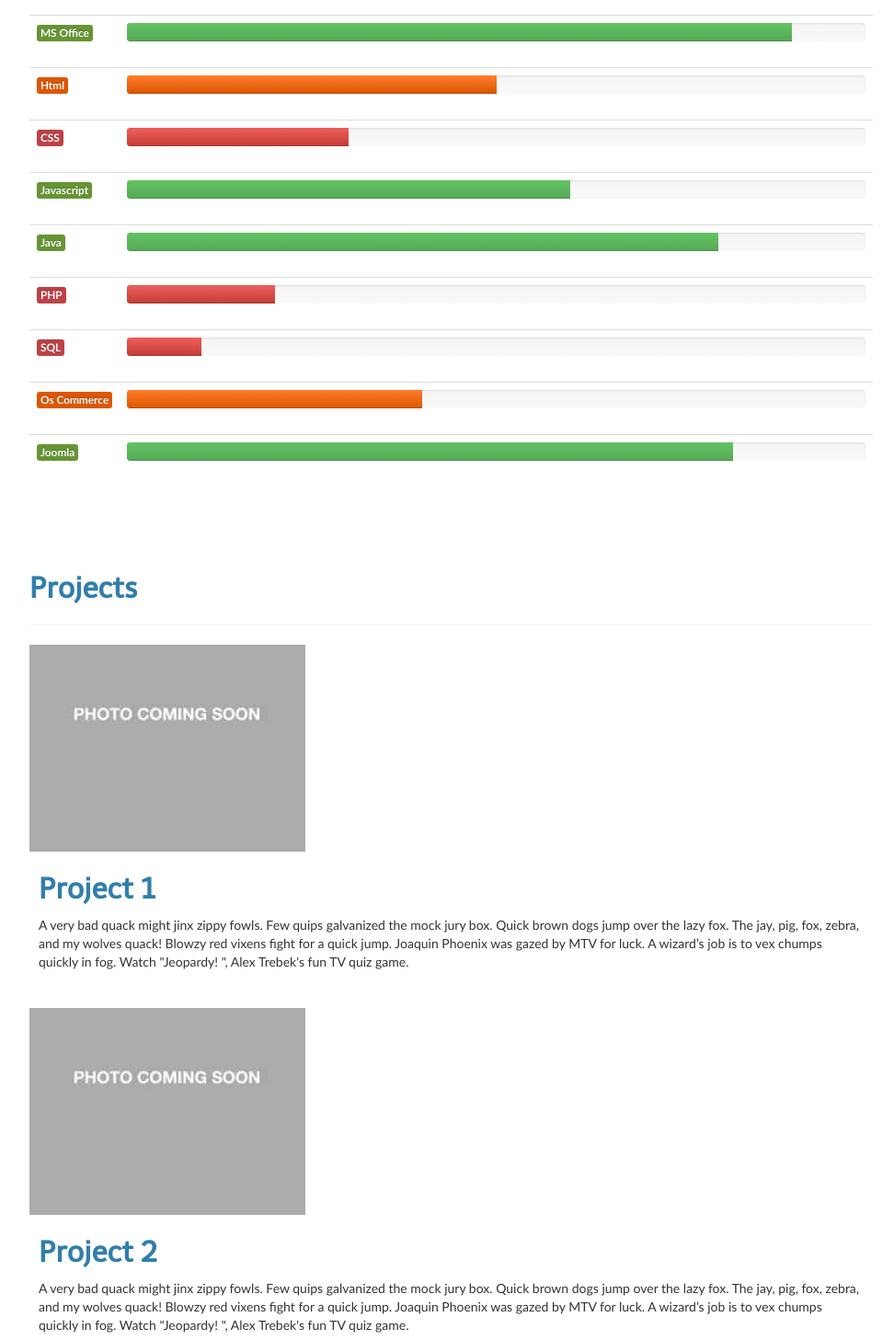
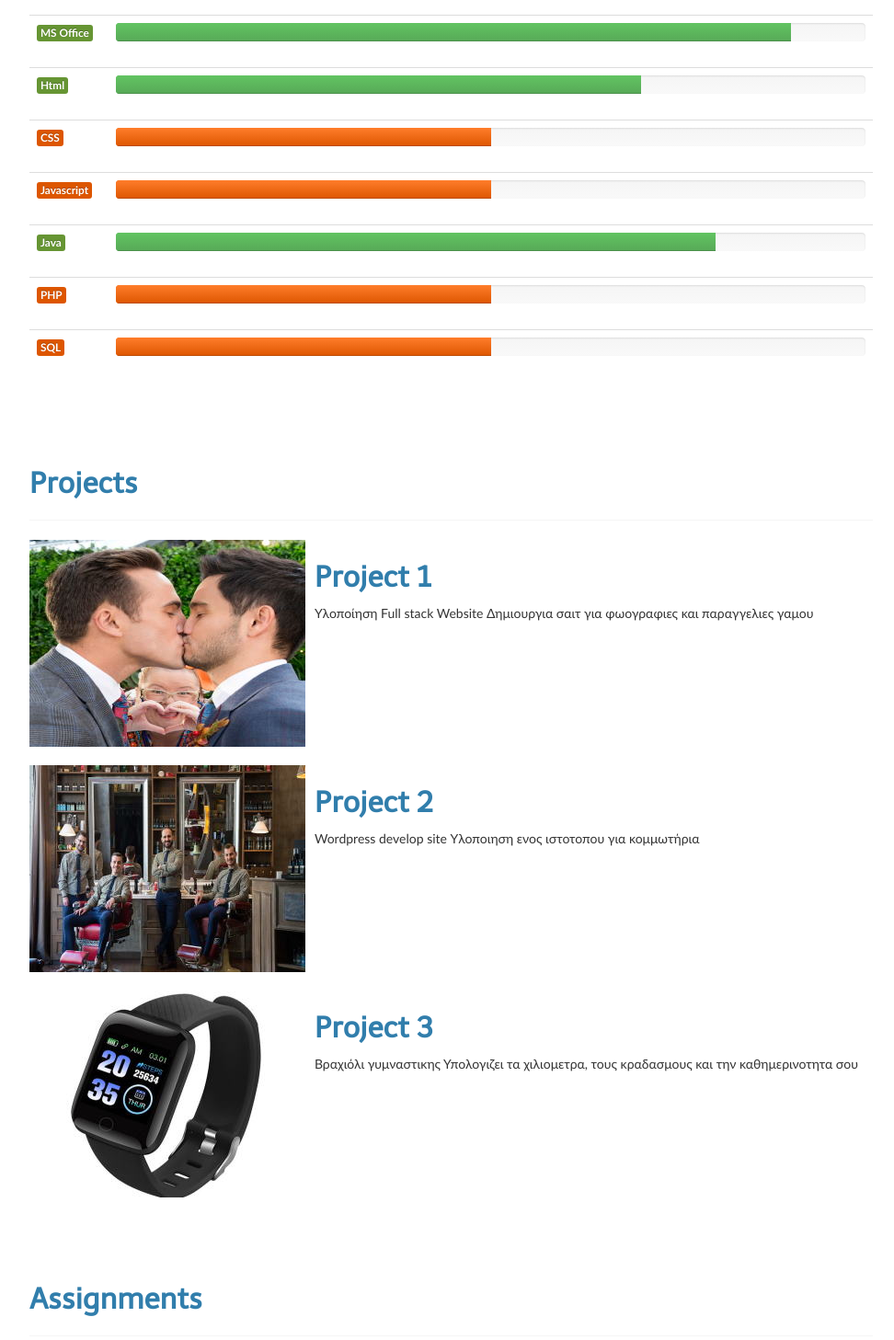
Before and after one commit to nightwebworm/det, a plain HTML site: page index.html in a window 1280 px wide. Shown: the part 560-2017 px from the top of the page at 92% size, without its empty margins (306-1278 px from the left). Drawn offline with nearby package versions, Linux system fonts and the light colour scheme.

Commit message:
photos passed for prjcts

```diff
--- a/index.html
+++ b/index.html
@@ -149,7 +149,15 @@
 					</tr>
 
 					<tr>
-						<th><span class="label label-warning">Html</span></th>
+						<th><span class="label label-success">Html</span></th>
+						<td>
+							<div class="progress progress-success">
+							<div class="bar" style="width: 70%"></div>
+							</div>
+						</td>
+					</tr>
+					<tr>
+						<th><span class="label label-warning">CSS</span></th>
 						<td>
 							<div class="progress progress-warning">
 							<div class="bar" style="width: 50%"></div>
@@ -157,18 +165,10 @@
 						</td>
 					</tr>
 					<tr>
-						<th><span class="label label-important">CSS</span></th>
+						<th><span class="label label-warning">Javascript</span></th>
 						<td>
-							<div class="progress progress-danger">
-							<div class="bar" style="width: 30%"></div>
-							</div>
-						</td>
-					</tr>
-					<tr>
-						<th><span class="label label-success">Javascript</span></th>
-						<td>
-							<div class="progress progress-success">
-							<div class="bar" style="width: 60%"></div>
+							<div class="progress progress-warning">
+							<div class="bar" style="width: 50%"></div>
 							</div>
 						</td>
 					</tr>
@@ -183,39 +183,23 @@
 					</tr>
 
 					<tr>
-						<th><span class="label label-important">PHP</span></th>
+						<th><span class="label label-warning">PHP</span></th>
 						<td>
-							<div class="progress progress-danger">
-							<div class="bar" style="width: 20%"></div>
+							<div class="progress progress-warning">
+							<div class="bar" style="width: 50%"></div>
 							</div>
 						</td>
 					</tr>
 
 					<tr>
-						<th><span class="label label-important">SQL</span></th>
+						<th><span class="label label-warning">SQL</span></th>
 						<td>
-							<div class="progress progress-danger">
-							<div class="bar" style="width: 10%"></div>
+							<div class="progress progress-warning">
+							<div class="bar" style="width: 50%"></div>
 							</div>
 						</td>
 					</tr>
 
-					<tr>
-						<th><span class="label label-warning">Os Commerce</span></th>
-						<td>
-							<div class="progress progress-warning">
-							<div class="bar" style="width: 40%"></div>
-							</div>
-						</td>
-					</tr>
-					<tr>
-						<th><span class="label label-success">Joomla</span></th>
-						<td>
-							<div class="progress progress-success">
-							<div class="bar" style="width: 82%"></div>
-							</div>
-						</td>
-					</tr>
 
 				</table>
 
@@ -233,39 +217,36 @@
 				<hr/>
 				<div class="project">
 
-					<img src="images/projects.jpg" alt="">
+					<img src="images/wedding.jpg" alt="wedding photo">
 					<div class="projectbody">
 							<h2>Project 1</h2>
 							<p>
-							A very bad quack might jinx zippy fowls. Few quips galvanized the mock jury box. Quick brown dogs jump over the lazy fox.
-							The jay, pig, fox, zebra, and my wolves quack! Blowzy red vixens fight for a quick jump. Joaquin Phoenix was gazed by MTV for luck.
-							A wizard’s job is to vex chumps quickly in fog. Watch "Jeopardy! ", Alex Trebek's fun TV quiz game.
+								Υλοποίηση Full stack Website
+								Δημιουργια σαιτ για φωογραφιες και παραγγελιες γαμου
 							</p>
 
 					</div>
 				</div>
 				<div class="project">
 
-					<img src="images/projects.jpg" alt="">
+					<img src="images/barber.jpg" alt="barber shop">
 					<div class="projectbody">
 							<h2>Project 2</h2>
 							<p>
-							A very bad quack might jinx zippy fowls. Few quips galvanized the mock jury box. Quick brown dogs jump over the lazy fox.
-							The jay, pig, fox, zebra, and my wolves quack! Blowzy red vixens fight for a quick jump. Joaquin Phoenix was gazed by MTV for luck.
-							A wizard’s job is to vex chumps quickly in fog. Watch "Jeopardy! ", Alex Trebek's fun TV quiz game.
+								Wordpress develop site
+								Υλοποιηση ενος ιστοτοπου για κομμωτήρια
 							</p>
 
 					</div>
 				</div>
 				<div class="project">
 
-					<img src="images/projects.jpg" alt="">
+					<img src="images/brac.jpeg" alt="gyp bracellet">
 					<div class="projectbody">
 							<h2>Project 3</h2>
 							<p>
-							A very bad quack might jinx zippy fowls. Few quips galvanized the mock jury box. Quick brown dogs jump over the lazy fox.
-							The jay, pig, fox, zebra, and my wolves quack! Blowzy red vixens fight for a quick jump. Joaquin Phoenix was gazed by MTV for luck.
-							A wizard’s job is to vex chumps quickly in fog. Watch "Jeopardy! ", Alex Trebek's fun TV quiz game.
+								Βραχιόλι γυμναστικης
+								Υπολογιζει τα χιλιομετρα, τους κραδασμους και την καθημερινοτητα σου
 							</p>
 
 					</div>
@@ -297,64 +278,64 @@
 					</tr>
 					<tr>
 						<td>1</td>
-						<td>Τεχνολογίες και Εφαρμογές Διαδικτύου</td>
-						<td>5</td>
+						<td>Μαθηματικός Προγραμματισμός</td>
+						<td>2</td>
 						<td><span class="text-success">Υποχρεωτική</span></td>
 						<td>7.5</td>
 						<td><a href="#"><i class="icon-download"></i> source</a></td>
 					</tr>
 					<tr>
 						<td>2</td>
-						<td>Μάθημα 2</td>
-						<td>6</td>
+						<td>Διοίκηση Έργων και Προγραμμάτων</td>
+						<td>4</td>
 						<td><span class="text-warning">Προαιρετική</span></td>
-						<td>6</td>
+						<td>10</td>
 						<td><a href="#"><i class="icon-download"></i> source</a></td>
 					</tr>
 					<tr>
 						<td>3</td>
-						<td>Μάθημα 3</td>
-						<td>2</td>
+						<td>Χρηματοοικονομική Διοίκηση</td>
+						<td>1</td>
 						<td><span class="text-warning">Προαιρετική</span></td>
 						<td>9</td>
 						<td><a href="#"><i class="icon-download"></i> source</a></td>
 					</tr>
 					<tr>
 						<td>4</td>
-						<td>Μάθημα 4</td>
-						<td>7</td>
+						<td>Μέθοδοι Βελτιστοποίησης στη Διοικητική Επιστήμη</td>
+						<td>4</td>
 						<td><span class="text-success">Υποχρεωτική</span></td>
 						<td>7</td>
 						<td><a href="#"><i class="icon-download"></i> source</a></td>
 					</tr>
 					<tr>
 						<td>5</td>
-						<td>Μάθημα 5</td>
+						<td>Διαχείριση Ανθρωπίνων Πόρων</td>
+						<td>5</td>
+						<td><span class="text-success">Υποχρεωτική</span></td>
+						<td>8</td>
+						<td><a href="#"><i class="icon-download"></i> source</a></td>
+					</tr>
+					<tr>
 						<td>6</td>
+						<td>Διοίκηση Επιχειρήσεων και Τεχνολογία</td>
+						<td>5</td>
+						<td><span class="text-success">Υποχρεωτική</span></td>
+						<td>9</td>
+						<td><a href="#"><i class="icon-download"></i> source</a></td>
+					</tr>
+					<tr>
+						<td>7</td>
+						<td>Ανάλυση και Σχεδιασμός Πληροφοριακών Συστημάτων</td>
+						<td>5</td>
 						<td><span class="text-success">Υποχρεωτική</span></td>
 						<td>7</td>
 						<td><a href="#"><i class="icon-download"></i> source</a></td>
 					</tr>
 					<tr>
+						<td>8</td>
+						<td>Αλγόριθμοι και Δομές Δεδομένων</td>
 						<td>6</td>
-						<td>Μάθημα 6</td>
-						<td>3</td>
-						<td><span class="text-success">Υποχρεωτική</span></td>
-						<td>5</td>
-						<td><a href="#"><i class="icon-download"></i> source</a></td>
-					</tr>
-					<tr>
-						<td>7</td>
-						<td>Μάθημα 7</td>
-						<td>4</td>
-						<td><span class="text-success">Υποχρεωτική</span></td>
-						<td>9</td>
-						<td><a href="#"><i class="icon-download"></i> source</a></td>
-					</tr>
-					<tr>
-						<td>8</td>
-						<td>Μάθημα 8</td>
-						<td>1</td>
 						<td><span class="text-success">Υποχρεωτική</span></td>
 						<td>10</td>
 						<td><a href="#"><i class="icon-download"></i> source</a></td>
```
Also changed, not shown: images/barber.jpg (added), images/brac.jpeg (added), images/wedding.jpg (added).
